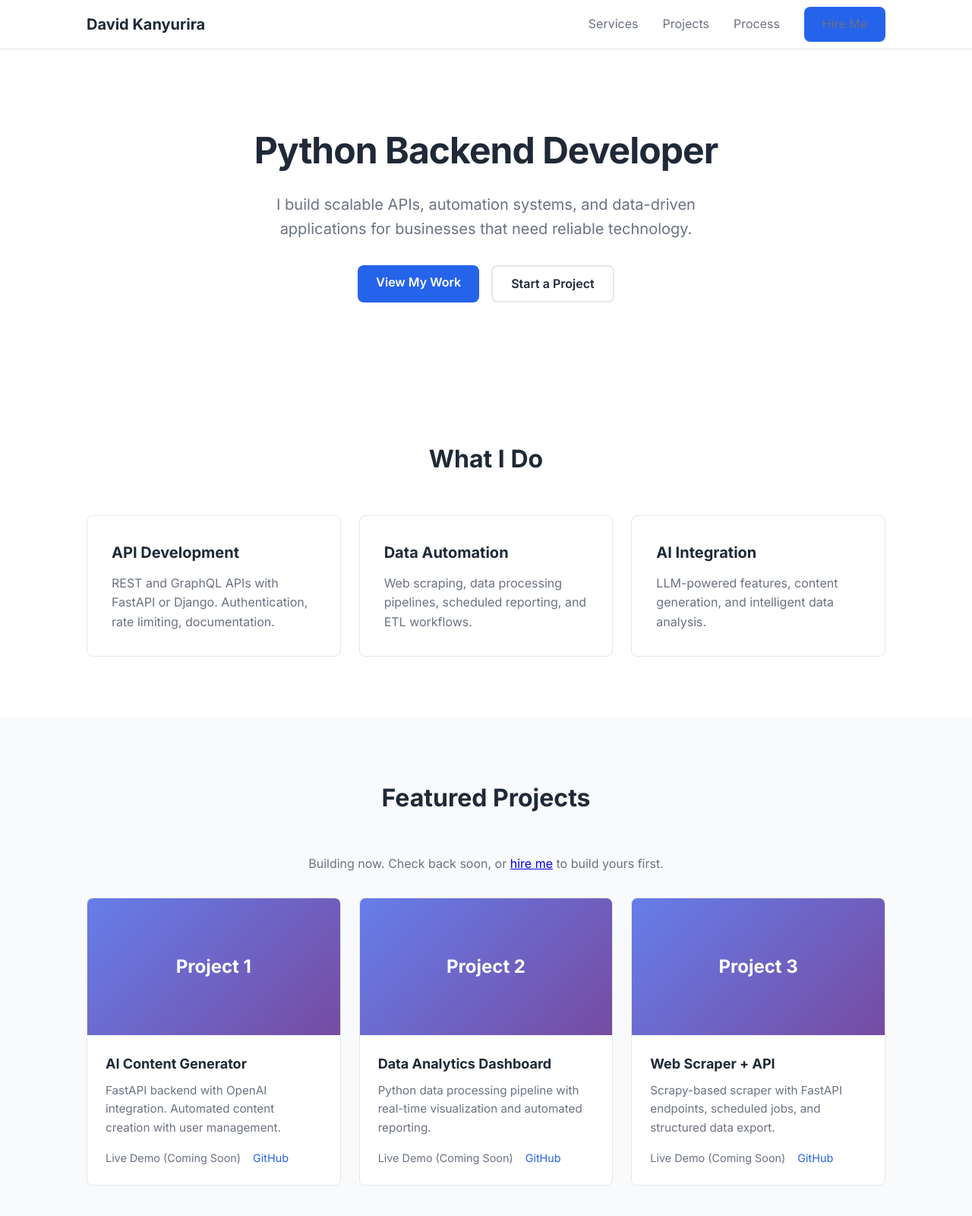
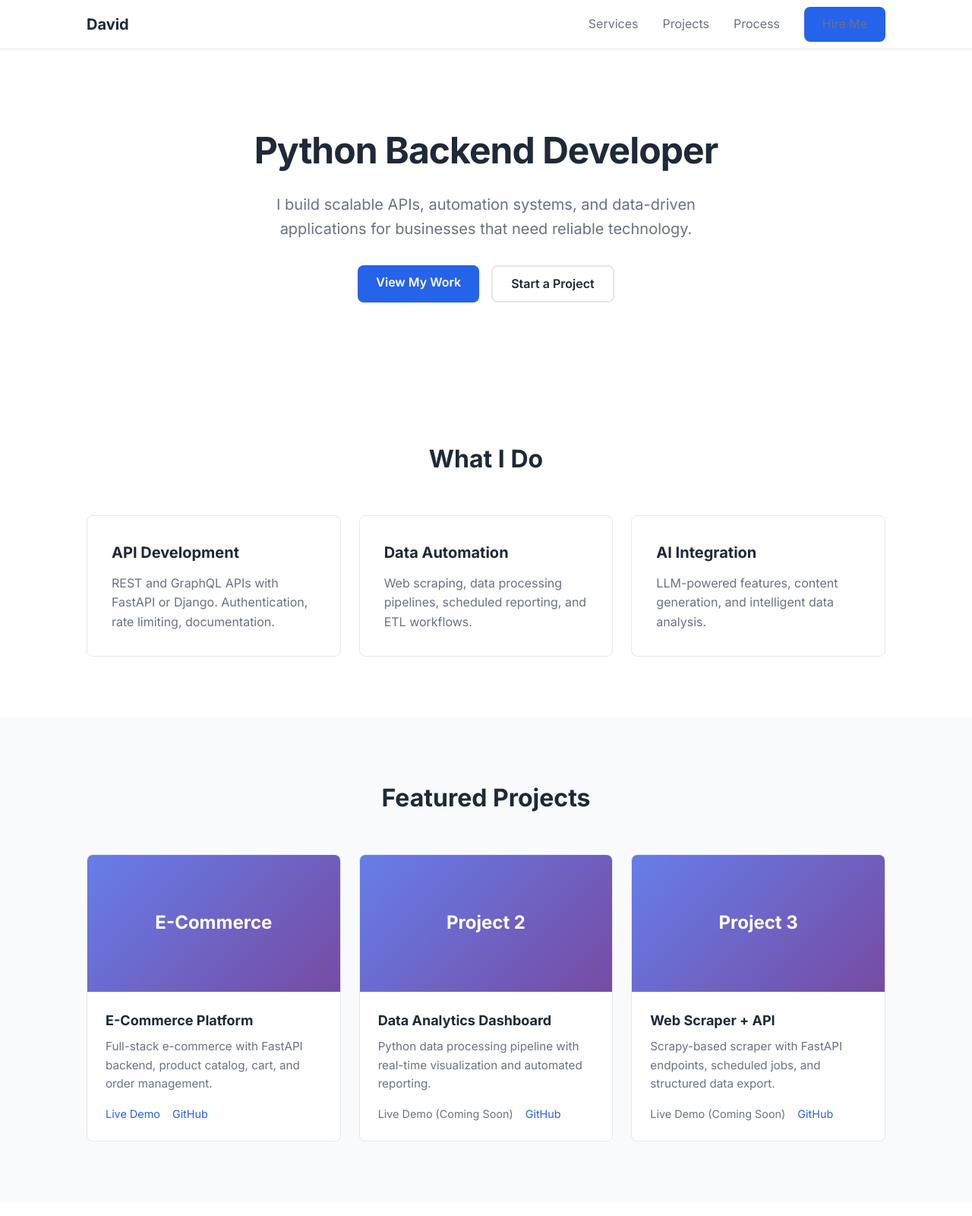
Before and after one commit to DennisKays/Dav.github.io, a plain HTML site: page index.html in a window 1280 px wide. Shown: the top 1600 px of the page at 76% size. Drawn offline with Linux system fonts and the light colour scheme.

Commit message:
Update index.html

```diff
--- a/index.html
+++ b/index.html
@@ -3,7 +3,7 @@
 <head>
     <meta charset="UTF-8">
     <meta name="viewport" content="width=device-width, initial-scale=1.0">
-    <title>Your Name — Python Backend Developer</title>
+    <title>David Kanyurira — Python Backend Developer</title>
     <link rel="stylesheet" href="style.css">
     <link href="https://fonts.googleapis.com/css2?family=Inter:wght@400;600;700&display=swap" rel="stylesheet">
 </head>
@@ -12,7 +12,7 @@
     <!-- Navigation -->
     <nav class="nav">
         <div class="container nav-content">
-            <a href="#" class="logo">David Kanyurira</a>
+            <a href="#" class="logo">David</a>
             <div class="nav-links">
                 <a href="#services">Services</a>
                 <a href="#projects">Projects</a>
@@ -59,16 +59,15 @@
     <section id="projects" class="projects">
         <div class="container">
             <h2>Featured Projects</h2>
-            <p class="section-note">Building now. Check back soon, or <a href="#contact">hire me</a> to build yours first.</p>
 
             <div class="grid">
                 <div class="project-card">
-                    <div class="project-placeholder">Project 1</div>
-                    <h3>AI Content Generator</h3>
-                    <p>FastAPI backend with OpenAI integration. Automated content creation with user management.</p>
+                    <div class="project-placeholder" style="background: linear-gradient(135deg, #667eea 0%, #764ba2 100%);">E-Commerce</div>
+                    <h3>E-Commerce Platform</h3>
+                    <p>Full-stack e-commerce with FastAPI backend, product catalog, cart, and order management.</p>
                     <div class="project-links">
-                        <a href="#" class="link-disabled">Live Demo (Coming Soon)</a>
-                        <a href="#">GitHub</a>
+                        <a href="https://cool-kataifi-82e587.netlify.app" target="_blank">Live Demo</a>
+                        <a href="https://github.com/DennisKays/ecommerce-api" target="_blank">GitHub</a>
                     </div>
                 </div>
                 <div class="project-card">
@@ -130,9 +129,8 @@
 
             <div class="contact-grid">
                 <div class="contact-info">
-                    <p><strong>Email:</strong> <a href="mailto:you@example.com">davidkanyurira6@gmail.com</a></p>
+                    <p><strong>Email:</strong> <a href="mailto:davidkanyurira6@gmail.com">davidkanyurira6@gmail.com</a></p>
                     <p><strong>GitHub:</strong> <a href="https://github.com/DennisKays" target="_blank">github.com/DennisKays</a></p>
-                    <p><strong>Facebook:</strong> <a href="https://facebook.com/yourprofile" target="_blank">facebook.com/DennisKays</a></p>
                     <p><strong>Location:</strong> Remote / Gweru</p>
                 </div>
 
```
